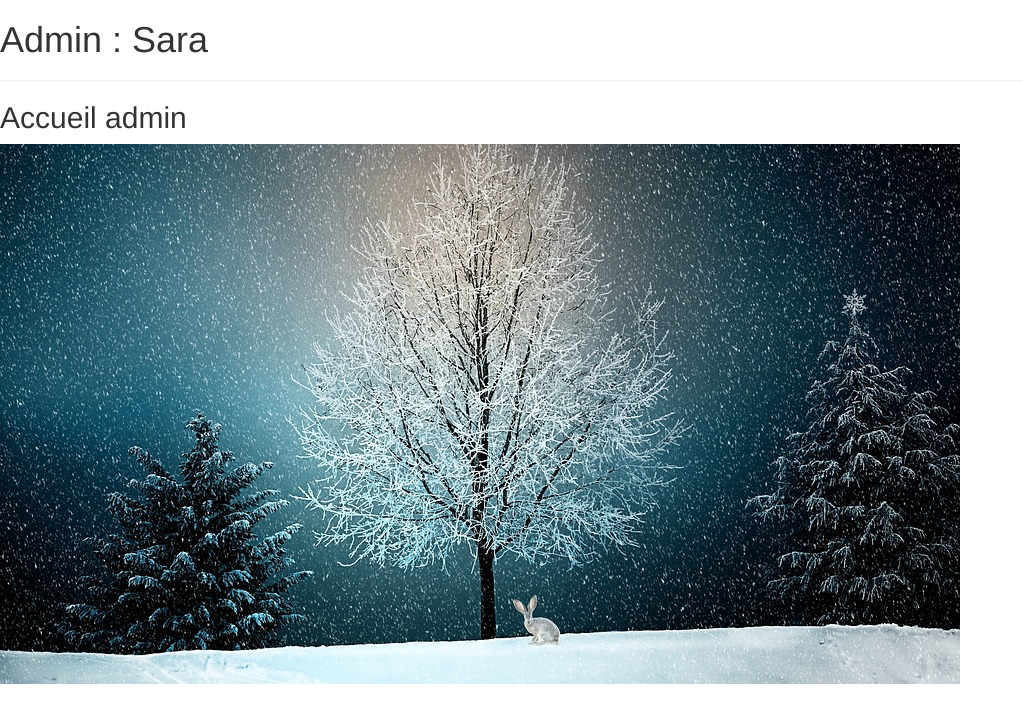
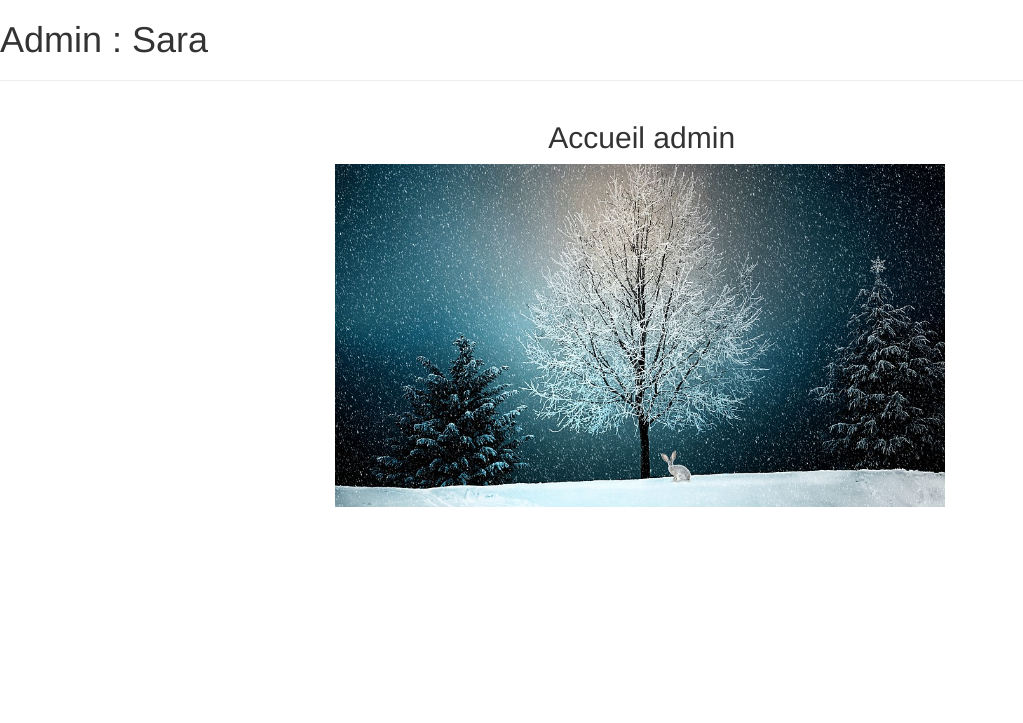
Before and after one commit to sarafkaier/Sara_site_CV, a PHP site: page /github/ in a window 1280 px wide. Shown: the part 52-775 px from the top of the page, without its empty margins (0-1023 px from the left). Run offline with PHP 8.4, Linux system fonts and the light colour scheme; data comes from the database, SQL or seed files in the repository.

Commit message:
commit 32

```diff
--- a/admin/css/style_admin.css
+++ b/admin/css/style_admin.css
@@ -49,6 +49,9 @@ body {
   text-align: center;
 }
 
+.well{
+  text-align: center;
+}
 /*.btn-danger{
     margin-left: 60px;
 }*/
--- a/admin/index.php
+++ b/admin/index.php
@@ -11,10 +11,14 @@
     <meta http-equiv="X-UA-Compatible" content="IE=edge">
     <meta name="viewport" content="width=device-width, initial-scale=1">
     <!-- The above 3 meta tags *must* come first in the head; any other head content must come *after* these tags -->
-    <title>Admin : <?= ($ligne_utilisateur['pseudo']); ?></title>
+    <title >Admin : <?= ($ligne_utilisateur['pseudo']); ?></title>
 
     <!-- Bootstrap -->
     <link href="css/bootstrap.min.css" rel="stylesheet">
+
+    <link href="https://fonts.googleapis.com/css?family=Concert+One" rel="stylesheet">
+
+    <link rel="stylesheet" href="css/style_admin.css">
 
     <!-- HTML5 shim and Respond.js for IE8 support of HTML5 elements and media queries -->
     <!-- WARNING: Respond.js doesn't work if you view the page via file:// -->
@@ -24,13 +28,11 @@
     <![endif]-->
   </head>
   <body>
-      <?php include('inc/nav.inc.php'); ?>
+    <?php include('inc/nav.inc.php'); ?>
       <h1>Admin : <?= ($ligne_utilisateur['prenom']); ?></h1>
       <hr>
-      <h2>Accueil admin</h2>
-      <img src="img/stock.jpg" alt="">
-
-
+      <h2 class="col-xs-12 col-sm-6 col-md-offset-5 col-sm-offset-1">Accueil admin</h2>
+      <img src="img/stock.jpg" alt=""  class="col-xs-12 col-sm-6 col-md-offset-3 col-sm-offset-1">
 
     <!-- jQuery (necessary for Bootstrap's JavaScript plugins) -->
     <script src="https://ajax.googleapis.com/ajax/libs/jquery/1.12.4/jquery.min.js"></script>
--- a/admin/loisirs.php
+++ b/admin/loisirs.php
@@ -109,9 +109,7 @@ if (isset($_GET['id_loisir'])) { // on récupère la comp. par son id dans l'url
                                     <label for="disabledSelect">Loisir</label>
                                     <input type="text" name="loisir" id="loisir" placeholder="Insérer un loisir" class="form-control">
                                 </div>
-
                                 <input type="submit" class="btn btn-primary" value="Insérez">
-
                             </fieldset>
                         </form>
                     </div>
--- a/admin/modif_competence.php
+++ b/admin/modif_competence.php
@@ -39,7 +39,7 @@ $ligne_competence = $resultat->fetch();
         <h1>Admin : <?= $ligne_utilisateur['prenom']; ?></h1>
         <hr>
         <h2 class="well">Modification d'une compétence</h2><br>
-        <div class="col-md-4">
+        <div class="col-md-4 col-md-offset-4">
             <div class="panel panel-warning">
                 <div class="panel-body">
                     <div class="panel panel-warning">
@@ -72,3 +72,4 @@ $ligne_competence = $resultat->fetch();
     </div>
 </body>
 </html>
+  <?php include('inc/footer.inc.php'); ?>
--- a/admin/modif_experience.php
+++ b/admin/modif_experience.php
@@ -41,7 +41,7 @@ $ligne_experience = $resultat->fetch();
         <h1>Admin : <?= $ligne_utilisateur['prenom']; ?></h1>
         <hr>
         <h2 class="well">Modification d'une experience</h2>
-        <div class="col-md-4">
+        <div class="col-md-4 col-md-offset-4">
             <div class="panel panel-warning">
                 <div class="panel-body">
                     <div class="panel panel-warning">
@@ -82,3 +82,4 @@ $ligne_experience = $resultat->fetch();
     </div>
 </body>
 </html>
+  <?php include('inc/footer.inc.php'); ?>
--- a/admin/modif_formation.php
+++ b/admin/modif_formation.php
@@ -41,7 +41,7 @@ $ligne_formation = $resultat->fetch();
         <h1>Admin : <?= $ligne_utilisateur['prenom']; ?></h1>
         <hr>
         <h2 class="well">Modification d'une formation</h2>
-        <div class="col-md-4">
+        <div class="col-md-4 col-md-offset-4">
             <div class="panel panel-warning">
                 <div class="panel-body">
                     <div class="panel panel-warning">
@@ -82,3 +82,4 @@ $ligne_formation = $resultat->fetch();
     </div>
 </body>
 </html>
+  <?php include('inc/footer.inc.php'); ?>
--- a/admin/modif_loisir.php
+++ b/admin/modif_loisir.php
@@ -39,7 +39,7 @@ $ligne_loisir = $resultat->fetch();
         <h1>Admin : <?= $ligne_utilisateur['prenom']; ?></h1>
         <hr>
         <h2 class="well">Modification d'un loisir</h2>
-        <div class="col-md-4">
+        <div class="col-md-4 col-md-offset-4">
             <div class="panel panel-warning">
                 <div class="panel-body">
                     <div class="panel panel-warning">
@@ -65,3 +65,4 @@ $ligne_loisir = $resultat->fetch();
     </div>
   </body>
 </html>
+  <?php include('inc/footer.inc.php'); ?>
--- a/admin/modif_realisation.php
+++ b/admin/modif_realisation.php
@@ -41,7 +41,7 @@ $ligne_realisation = $resultat->fetch();
         <h1>Admin : <?= $ligne_utilisateur['prenom']; ?></h1>
         <hr>
         <h2 class="well">Modification d'une réalisation</h2>
-        <div class="col-md-4">
+        <div class="col-md-4 col-md-offset-4">
             <div class="panel panel-warning">
                 <div class="panel-body">
                     <div class="panel panel-warning">
@@ -82,3 +82,4 @@ $ligne_realisation = $resultat->fetch();
     </div>
   </body>
 </html>
+  <?php include('inc/footer.inc.php'); ?>
--- a/admin/modif_utilisateur.php
+++ b/admin/modif_utilisateur.php
@@ -47,7 +47,7 @@ $ligne_utilisateur = $resultat->fetch();
         <h1>Admin : <?= $ligne_utilisateur['prenom']; ?></h1>
         <hr>
         <h2 class="well">Modification d'un utilisateur</h2>
-        <div class="col-md-4">
+        <div class="col-md-4 col-md-offset-4">
             <div class="panel panel-warning">
                 <div class="panel-body">
                     <div class="panel panel-warning">
--- a/admin/utilisateur.php
+++ b/admin/utilisateur.php
@@ -67,7 +67,7 @@ include('inc/nav.inc.php');
                             <li>Avatar : <?php echo $ligne_utilisateur['avatar'] ;?></li>
                             <li><a href="modif_utilisateur.php?id_utilisateur=<?= $ligne_utilisateur['id_utilisateur']; ?>"><button type="button" class="btn btn-success"><span class="glyphicon glyphicon-pencil" aria-hidden="true"></span></button></a></li>
                         <ul>
-                </div>
+                    </div>
                 </div>
             </div>
         </div>
```
